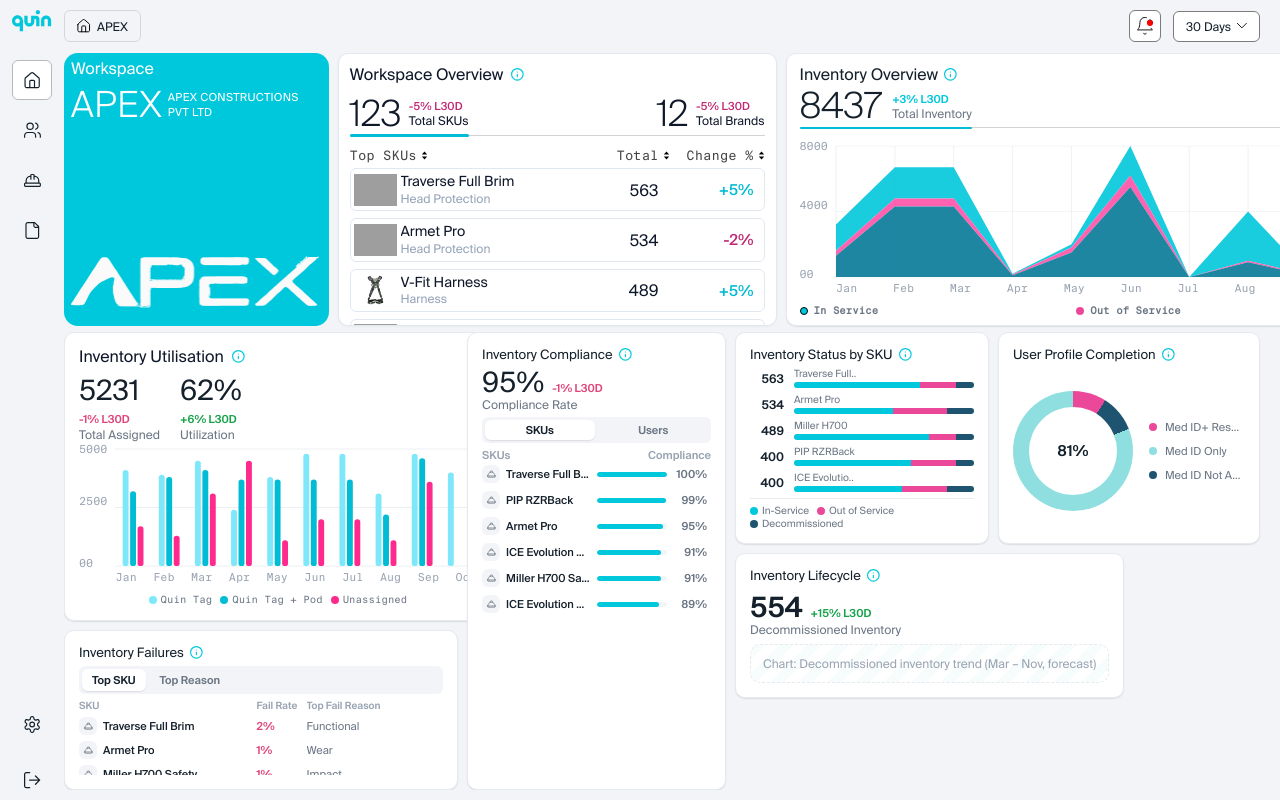
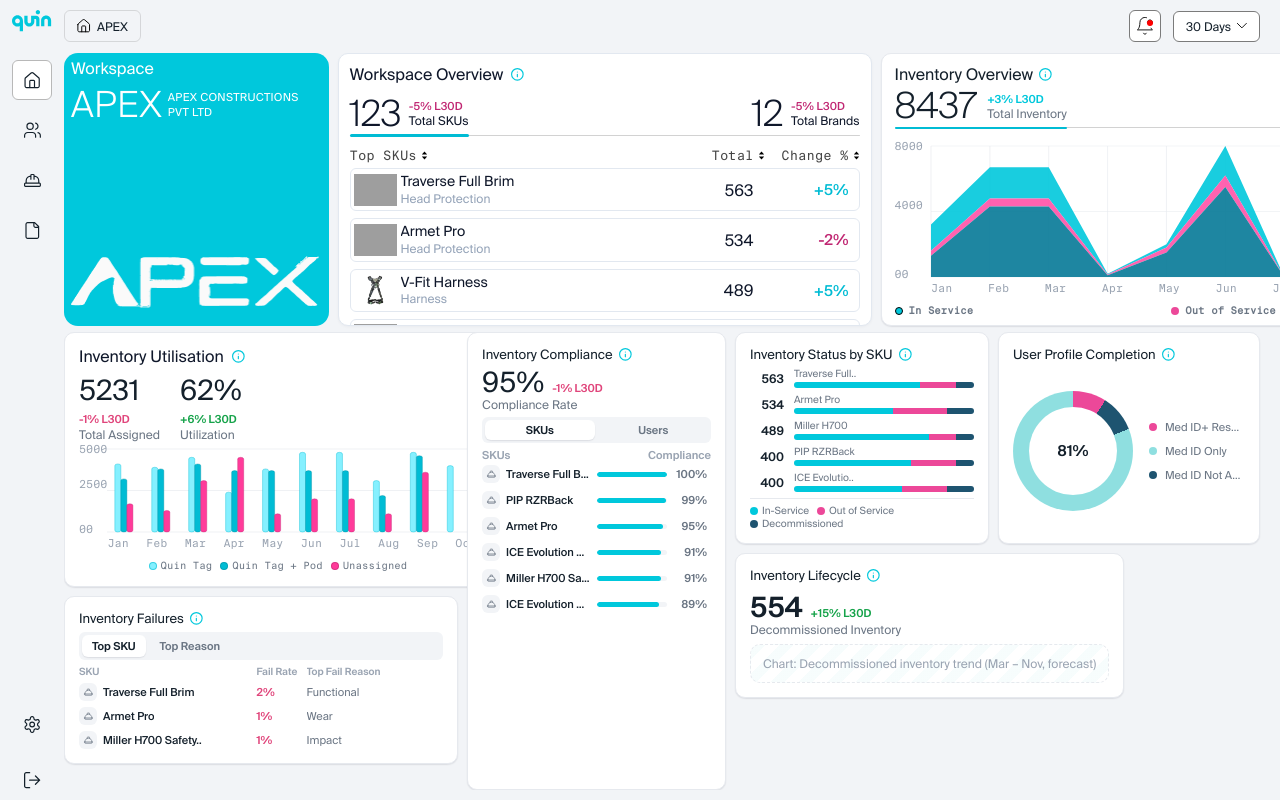
Before and after one commit to akhiljithk-ctr/quin-dashboard, a React (Vite) app: page / in a window 1280 px wide. Built offline with nearby package versions, Linux system fonts and the light colour scheme; grey boxes are pictures that could not be loaded.

Commit message:
graph fix

```diff
--- a/src/components/InventoryUtilisationCard/InventoryUtilisationCard.scss
+++ b/src/components/InventoryUtilisationCard/InventoryUtilisationCard.scss
@@ -92,15 +92,18 @@
     border-radius: 50%;
 
     &--tag {
-      background: #7ee8fa;
+      background: #85f0ff;
+      border: 1px solid rgba(0, 188, 212, 0.6);
     }
 
     &--pod {
       background: #00bcd4;
+      border: 1px solid rgba(0, 143, 163, 0.6);
     }
 
     &--unassigned {
-      background: #ff2a8d;
+      background: #ff3b9a;
+      border: 1px solid rgba(192, 38, 114, 0.6);
     }
   }
 }
--- a/src/components/InventoryUtilisationCard/InventoryUtilisationChart.scss
+++ b/src/components/InventoryUtilisationCard/InventoryUtilisationChart.scss
@@ -4,7 +4,6 @@
   width: 100%;
   height: 100%;
   display: flex;
-  gap: 8px;
 
   &__y-axis {
     flex-shrink: 0;
@@ -30,6 +29,8 @@
     flex: 1;
     min-width: 0;
     display: flex;
+    max-height: 100px;
+    min-height: 100px;
     flex-direction: column;
   }
 
@@ -47,16 +48,22 @@
   }
 
   &__bar {
+    stroke-width: 1;
+    stroke-opacity: 0.6;
+
     &--tag {
-      fill: #7ee8fa;
+      fill: #85f0ff;
+      stroke: #00bcd4;
     }
 
     &--pod {
       fill: #00bcd4;
+      stroke: #008fa3;
     }
 
     &--unassigned {
-      fill: #ff2a8d;
+      fill: #ff3b9a;
+      stroke: #c02672;
     }
   }
 
--- a/src/components/InventoryUtilisationCard/InventoryUtilisationChart.tsx
+++ b/src/components/InventoryUtilisationCard/InventoryUtilisationChart.tsx
@@ -79,7 +79,7 @@
               <g key={MONTHS[i]}>
                 {bars.map(([value, className], j) => {
                   if (value <= 0) return null
-                  const x = startX + j * (barWidth + barGap)
+                  const x = startX + j * barWidth
                   const y = yAt(value)
                   const height = HEIGHT - y
                   return (
--- a/src/components/WorkspaceOverviewCard/WorkspaceOverviewCard.scss
+++ b/src/components/WorkspaceOverviewCard/WorkspaceOverviewCard.scss
@@ -4,9 +4,9 @@
 .workspace-overview-card {
   @include card;
   min-height: 0;
-  min-width: calc(439px * var(--inverse-scale, 1));
+  min-width: calc(534px * var(--inverse-scale, 1));
   width: 100%;
-  max-width: calc(439px * var(--inverse-scale, 1));
+  max-width: calc(534px * var(--inverse-scale, 1));
   background: #ffffff;
   border: 1px solid #e2e8f0;
   border-radius: 10px;
```
